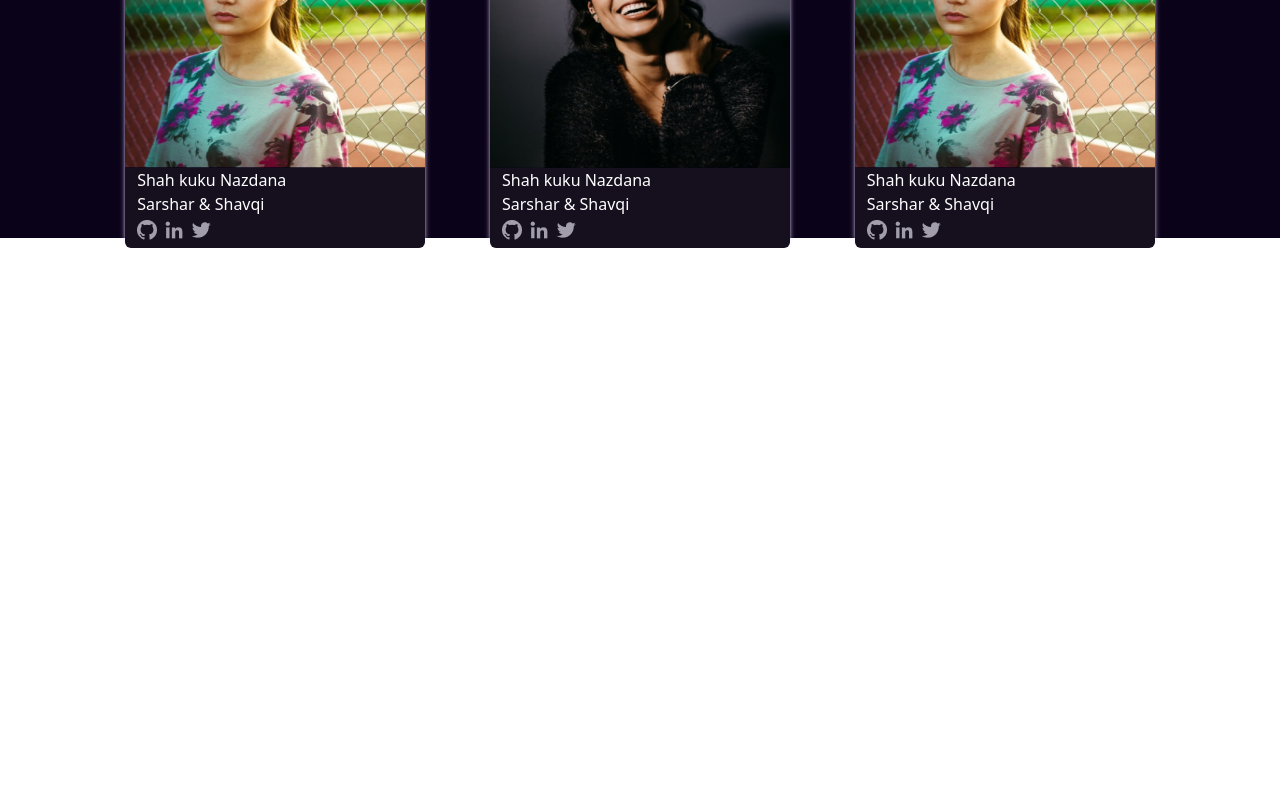
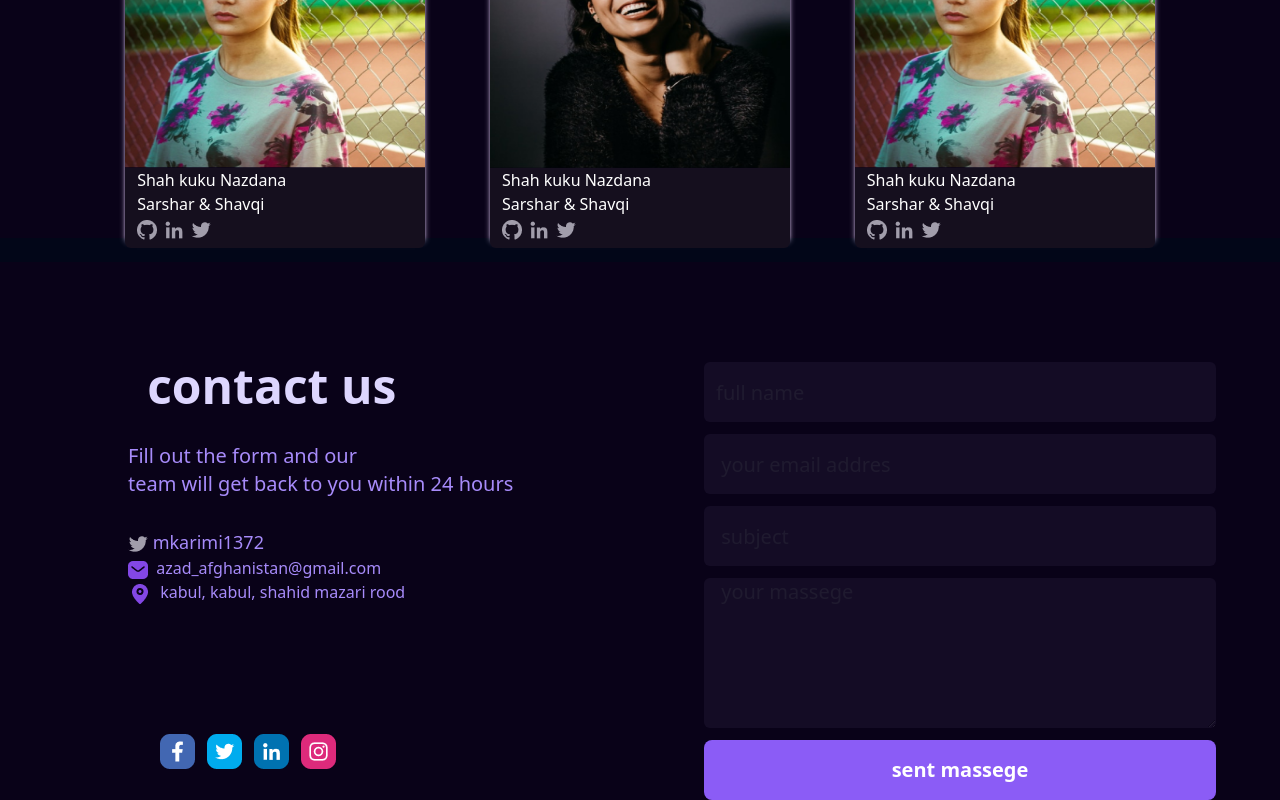
Before and after one commit to NazifaRahimy/ploygon, a React (Vite) app: page / in a window 1280 px wide. Shown: the part 4358-5158 px from the top of the page. Before the commit the page ends 4620 px from the top, so only its background shows below. Built offline with nearby package versions, Linux system fonts and the light colour scheme.

Commit message:
Add Contact component with Tailwind styling

```diff
--- a/src/App.jsx
+++ b/src/App.jsx
@@ -4,6 +4,9 @@ import Event from "./comm/Event"
 import Speaker from "./comm/Speaker"
 import Sponsor from "./comm/Sponsor";
 import Organizer from "./comm/Organizer";
+import Contact from "./comm/Contact";
+
+
 function App() {
   return (
     < div className="bg-[#020618]">
@@ -13,6 +16,7 @@ function App() {
         <Speaker />
         <Sponsor />
         <Organizer />
+        <Contact />
     </div>
   )
 }
--- /dev/null
+++ b/src/comm/Contact.jsx
@@ -0,0 +1,40 @@
+
+const Contact = () => {
+    return (
+      <>
+        <div name='contact' className="w-full  flex  flex-col lg:flex-row  bg-[#090218] relative">
+            <div className=" w-full lg:w-1/2 h-auto mt-[100px]  bg-[#090218]">
+                 <h1 className="ml-[25%]  text-violet-200 text-4xl font-bold lg:ml-[23%] lg:text-5xl">contact us</h1>
+                 <p className="text-violet-400 text-lg ml-[20%] mt-[5%] md:text-xl">Fill out the form and our
+                  <br />team will get back to you within 24 hours</p>
+                  <div className='mt-[30px] ml-[20%]'>
+                    <p className='text-violet-400 text-lg'><img src='assets/lagos/twitter.png' alt="twitter" className='inline'/> mkarimi1372</p>
+                    <p className='text-violet-400'><img src='assets/lagos/mail.png' alt="mail" className=' inline mr-1'/> azad_afghanistan@gmail.com</p>
+                    <p className='text-violet-400'><img src='assets/lagos/mape2.png' alt="mape" className=' inline mr-1'/> kabul, kabul, shahid mazari rood</p>
+                  </div>
+                  <div className='mt-[20%] flex space-x-3 ml-[25%]'>
+                    <img src='assets/lagos/facebook2.png' alt="facebook" className='obgect-cover duration-300 hover:scale-110  cursor-pointer'/>
+                    <img src='assets/lagos/twitter2.png' alt="twitter2"className='obgect-cover duration-300 hover:scale-110 cursor-pointer' />
+                    <img src='assets/lagos/linkin.png' alt="linkin" className='obgect-cover duration-300 hover:scale-110 cursor-pointer'/>
+                    <img src='assets/lagos/inista.png' alt="inista"className='obgect-cover duration-300 hover:scale-110 cursor-pointer' />
+                  </div>
+            </div>
+            <div className="w-full   h-auto lg:w-1/2  mt-[100px] bg-[#090218] relative ">
+              <form action="https://getform.io/f/bwnnoyra" method='POST' className='flex flex-col items-center box-border w-[80%]   space-y-3 mx-auto ' >
+                 <input type="text" name='name' placeholder='full name' className='w-[90%] lg:w-full h-[60px] rounded-md bg-[#534671]  pl-3 box-border text-xl opacity-15 text-white' />
+                 <input type="text" name='email' placeholder=' your email addres' className='w-[90%] lg:w-full h-[60px] rounded-md bg-[#534671] opacity-15 pl-3 box-border text-xl  text-white' />
+                 <input type="text" name='subject' placeholder=' subject' className='w-[90%] lg:w-full h-[60px] rounded-md bg-[#534671] opacity-15  pl-3 box-border text-xl  text-white' />
+                 <textarea name="massege" placeholder=' your massege'
+                 className=' w-[90%] lg:w-full h-[150px] rounded-md bg-[#534671]  text-white opacity-15 pl-3 box-border text-xl' >
+                 </textarea>
+                 <button className='text-center w-[90%] lg:w-[100%] h-[60px] text-white bg-violet-500 hover:bg-violet-600 duration-300 rounded-lg py-3 text-xl font-bold hover:text-2xl'>sent massege </button>
+              </form>
+            </div>
+
+        </div>
+
+      </>
+      );
+}
+
+export default Contact;
```
